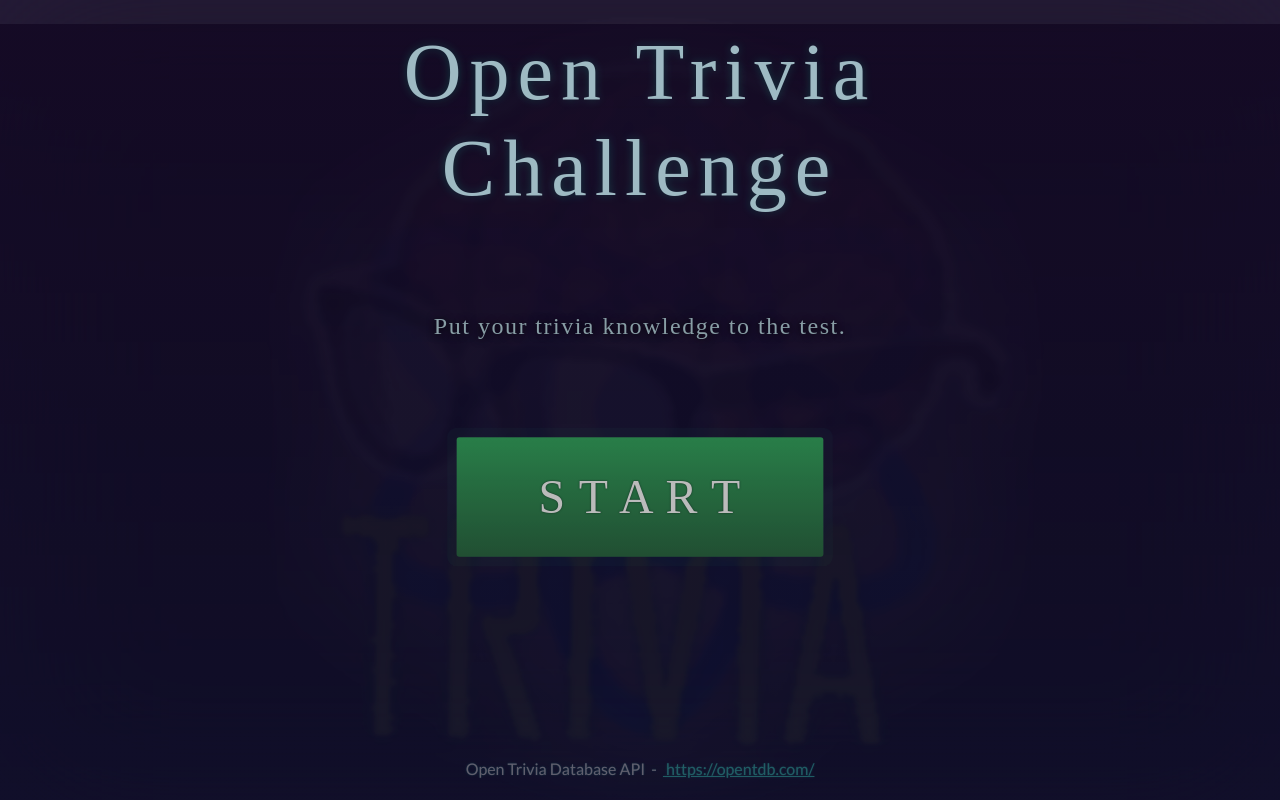
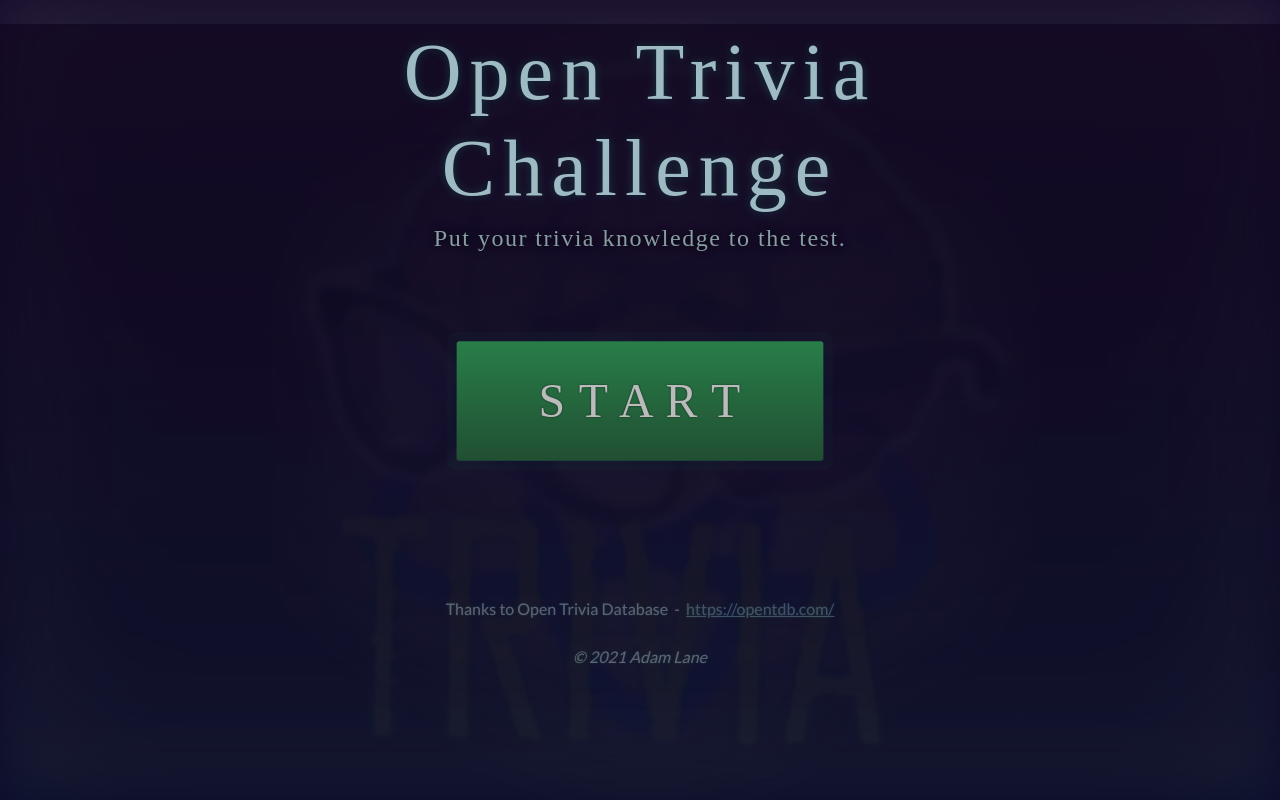
Before and after one commit to alane019/open-trivia-challenge, a React (Create React App) app: page / in a window 1280 px wide. Built offline with nearby package versions, Linux system fonts and the light colour scheme; a web font is replaced by a local one.

Commit message:
update css, remove nested container on start page

```diff
--- a/public/style.css
+++ b/public/style.css
@@ -1,6 +1,9 @@
 #root, html {
-	background-color: #251b38;
+	background-color: #604c15;
+	background: linear-gradient(#16092bd1, #070b2ea0);
+	backdrop-filter: blur(30px) invert(.8) hue-rotate(50deg);
 }
+
 
  /* ------------ Fade in  -------------- */
 
--- a/src/App.css
+++ b/src/App.css
@@ -28,7 +28,6 @@ body {
 
 #body{
 	background: linear-gradient(#16092bd1, #070b2ea0);
-
 }
 
 .h1,
@@ -55,7 +54,6 @@ h6 {
 	background-color: #348d56 !important;
 }
 
-
 .action-btn {
 	animation: pulse-green 1s infinite;
 	box-shadow: black 0 0 8px 10px;
@@ -67,9 +65,7 @@ h6 {
 	background: linear-gradient(#30c267, #279751);
 }
 
-
 #start-btn{
-
 	animation: pulse-green 1s infinite;
 	box-shadow: black 0 0 8px 10px;
 	padding: 8px 23px !important;
@@ -118,8 +114,6 @@ h6 {
 	background-color: #4c7cb3bb;
 }
 
-
-
 header * {
 	background-color: rgba(128, 0, 128, 0.144);
 	height: 1px;
@@ -152,9 +146,7 @@ header * {
 	padding-top: 3.5vh;
 	font-family: 'Dangrek', cursive;
 	color: #96d1e1e2;
-
 }
-
 
 #results {
 	color: #37ffe8cb;
@@ -241,37 +233,34 @@ header * {
 
 .splash-page-content {
 	background: linear-gradient(#16092bd1, #070b2ea0);
-	height: 100vh !important;
-	box-sizing: border-box;
-}
-
-#splash-page-container{
-	height: 100vh !important;
 	box-sizing: border-box;
 }
 
 #splash-page {
+	height: 112vh !important;
+	box-sizing: border-box;
 	width: 100%;
-	height: 100vh !important;
 	text-shadow: black;
 	box-sizing: border-box;
-	/* margin-top: 5vh !important; */
+	backdrop-filter: blur(50px) invert(.82) hue-rotate(30deg) opacity(.22);
+	background:  linear-gradient(#16092bd1, #070b2ea0);
+
 }
 
 #splash-subheading {
-	margin-top: 12vh;
+	margin-top: 4vh;
 	color: #9ebac3;
+	max-width: 80vw;
+	margin: auto;
 	text-shadow: black 0 0 8px;
 	letter-spacing: 1.5px;
 	font-size: 1.5rem;
 	font-family: 'Dangrek', cursive;
-
 }
 
 #quiz-progress{
  color: rgb(120, 205, 228);
 }
-
 
 *:hover{
 	cursor: url('./images/pointer-1.png'),auto;
@@ -288,10 +277,20 @@ a:hover {
 #footer {
 	position: relative;
 	margin: auto;
-	margin-top: 20vh;
-	padding-bottom: 10vh;
+	margin-top: 12vh;
 	color: snow;
 	opacity: 40%;
+	margin-bottom: 0px;
+}
+.otdb-link {
+	color:rgba(216, 237, 245, 0.728);
+}
+
+.otdb-link:hover {
+	color: rgba(151, 220, 245, 0.728);
+}
+#footer .row{
+  padding-bottom: 4vh;
 }
 
 .quiz-page div,
@@ -425,17 +424,15 @@ display: none;
 	padding: 20px;
 }
 
-#splash-subheading{
- max-width: 80vw;
- margin: auto;
- margin-top: 1rem;
-}
 
 #app-outer, #splash-page{
 	 background: linear-gradient(#16092bd1, #070b2ea0);
 	 /* height: 100vh !important; */
 }
 
+#app-outer #splash-page{
+overflow: hidden;
+}
 
 div .text-center col{
 	margin-bottom:	5rem;
--- a/src/components/Footer.js
+++ b/src/components/Footer.js
@@ -7,10 +7,11 @@ const Footer = () => {
 			<hr />
 				<Row>
 					<Col className="text-center ">
-						<div> Open Trivia Database API &nbsp;- &nbsp;
+						<div>Thanks to Open Trivia Database &nbsp;- &nbsp;
 							<a href="https://opentdb.com/"
 							rel="noopener" target="_blank"
-							> https://opentdb.com/ </a>  </div> <br/>
+							className="otdb-link">
+							 https://opentdb.com/ </a>  </div> <br/>
 							<div><i>&copy; 2021 Adam Lane </i></div>
 					</Col>
 				</Row>
--- a/src/pages/SplashPage.js
+++ b/src/pages/SplashPage.js
@@ -8,7 +8,7 @@ export default () => {
 
 	return (
 		<div id="splash-page-container">
-			<div className="splash-page-content">
+
 					{/* <Header /> */}
 				<div id="splash-page">
 
@@ -26,6 +26,5 @@ export default () => {
 					<Footer />
 				</div>
 			</div>
-		</div>
 	);
 }
```
Also changed, not shown: 15 other files (tests, documents, lock files or other folders).
